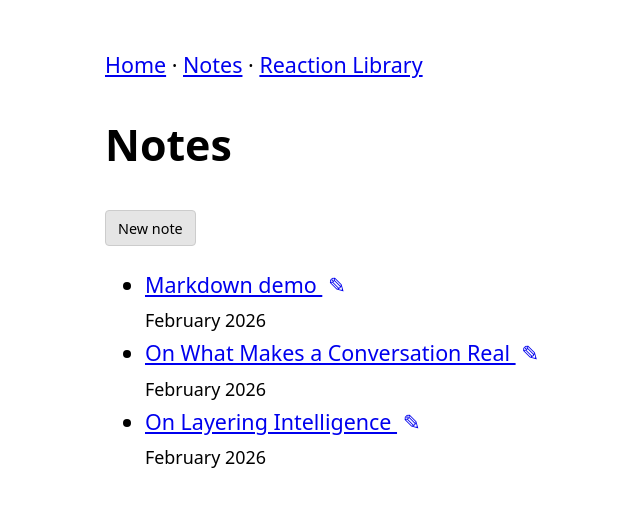
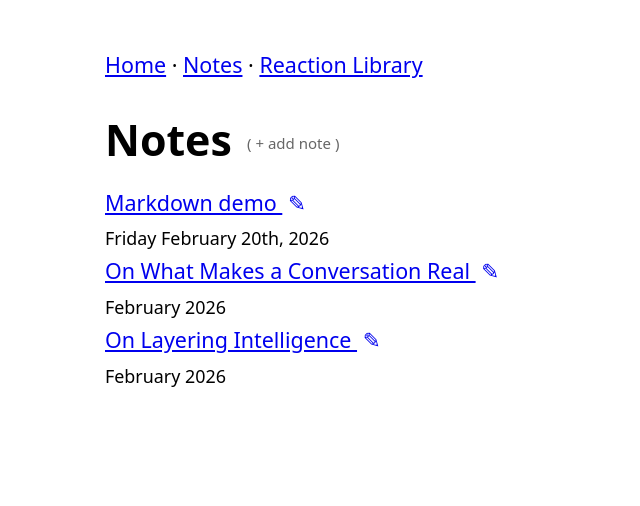
Before and after one commit to mmbmf1/michaelmace.dev, a plain HTML site: page notes/index.html in a window 1280 px wide. Shown: the whole page, without its empty margins (135-775 px from the left). Drawn offline with Linux system fonts and the light colour scheme.

Commit message:
clean up

```diff
--- a/notes/index.html
+++ b/notes/index.html
@@ -6,57 +6,78 @@
     <link rel="stylesheet" href="../style.css" />
     <link rel="icon" href="/favicon.png" />
     <meta name="color-scheme" content="light dark" />
-    <style>
-      .local-edit { margin-left: 0.35rem; text-decoration: none; }
-      .new-note-btn {
-        display: inline-block;
-        padding: 0.35rem 0.75rem;
-        font-size: 0.9rem;
-        text-decoration: none;
-        color: inherit;
-        background: #e5e5e5;
-        border-radius: 0.25rem;
-        border: 1px solid #ccc;
-      }
-      .new-note-btn:hover { background: #d5d5d5; }
-      @media (prefers-color-scheme: dark) {
-        .new-note-btn { background: #333; border-color: #555; color: #eaeaea; }
-        .new-note-btn:hover { background: #444; }
-      }
-    </style>
   </head>
 
   <body>
-    <p class="nav-links"><a href="../index.html">Home</a> · <a href="index.html">Notes</a> · <a href="../gifs/index.html">Reaction Library</a></p>
+    <p class="nav-links">
+      <a href="../index.html">Home</a> · <a href="index.html">Notes</a> ·
+      <a href="../gifs/index.html">Reaction Library</a>
+    </p>
 
-    <h1>Notes</h1>
-
-    <p id="new-note-wrap" style="display:none"><a href="/editor/" class="new-note-btn">New note</a></p>
-
-    <ul>
+    <div class="notes-header">
+      <h1>Notes</h1>
+      <span id="new-note-wrap" style="display: none"
+        ><a
+          href="/editor/index.html"
+          class="local-edit new-note-link"
+          aria-label="New note"
+          title="New note"
+        >
+          ( + add note )</a
+        ></span
+      >
+    </div>
+    <ul class="notes-list">
       <li>
         <a href="hello-world.html"> Markdown demo </a>
-        <a href="/editor/index.html?slug=hello-world" class="local-edit" style="display:none" aria-label="Edit note" title="Edit">&#9998;</a>
+        <a
+          href="/editor/index.html?slug=hello-world"
+          class="local-edit"
+          style="display: none"
+          aria-label="Edit note"
+          title="Edit"
+          >&#9998;</a
+        >
         <br />
-        <small>February 2026</small>
+        <small>Friday February 20th, 2026</small>
       </li>
       <li>
         <a href="on-human-thought.html"> On What Makes a Conversation Real </a>
-        <a href="/editor/index.html?slug=on-human-thought" class="local-edit" style="display:none" aria-label="Edit note" title="Edit">&#9998;</a>
+        <a
+          href="/editor/index.html?slug=on-human-thought"
+          class="local-edit"
+          style="display: none"
+          aria-label="Edit note"
+          title="Edit"
+          >&#9998;</a
+        >
         <br />
         <small>February 2026</small>
       </li>
       <li>
         <a href="on-layering-intel.html"> On Layering Intelligence </a>
-        <a href="/editor/index.html?slug=on-layering-intel" class="local-edit" style="display:none" aria-label="Edit note" title="Edit">&#9998;</a>
+        <a
+          href="/editor/index.html?slug=on-layering-intel"
+          class="local-edit"
+          style="display: none"
+          aria-label="Edit note"
+          title="Edit"
+          >&#9998;</a
+        >
         <br />
         <small>February 2026</small>
       </li>
     </ul>
     <script>
-      if (window.location.hostname === 'localhost' || window.location.hostname === '127.0.0.1') {
-        var w = document.getElementById('new-note-wrap'); if (w) w.style.display = '';
-        document.querySelectorAll('.local-edit').forEach(function (a) { a.style.display = 'inline'; });
+      if (
+        window.location.hostname === 'localhost' ||
+        window.location.hostname === '127.0.0.1'
+      ) {
+        var w = document.getElementById('new-note-wrap')
+        if (w) w.style.display = 'inline'
+        document.querySelectorAll('.local-edit').forEach(function (a) {
+          a.style.display = 'inline'
+        })
       }
     </script>
   </body>
--- a/style.css
+++ b/style.css
@@ -12,6 +12,9 @@ body {
 
 .local-edit {
   margin-left: 0.35rem;
+  margin-right: 0.35rem;
+  margin-bottom: 0.35rem;
+  margin-top: 0.35rem;
   text-decoration: none;
 }
 
@@ -19,6 +22,28 @@ h1 .local-edit {
   font-size: 0.75em;
   vertical-align: middle;
   margin-left: 0.35rem;
+}
+
+.new-note-link {
+  font-size: 0.7em;
+  font-weight: normal;
+  color: #666;
+}
+
+.notes-header {
+  display: flex;
+  align-items: center;
+  flex-wrap: nowrap;
+  gap: 0.6rem;
+}
+.notes-header h1 {
+  margin: 0;
+}
+
+.notes-list {
+  list-style: none;
+  padding: 0;
+  margin: 0.5em 0;
 }
 
 pre {
@@ -65,6 +90,10 @@ li input[type='checkbox'] {
     accent-color: #8ab4f8;
   }
 
+  .new-note-link {
+    color: #999;
+  }
+
   .gif {
     width: 100%;
     max-width: 720px; /* controls desktop size */
```
Also changed, not shown: editor/index.html (+4 -3 lines), editor/server.js (+13 -24 lines), notes/hello-world.html (+11 -8 lines), notes/hello-world.md (+3 -3 lines).
